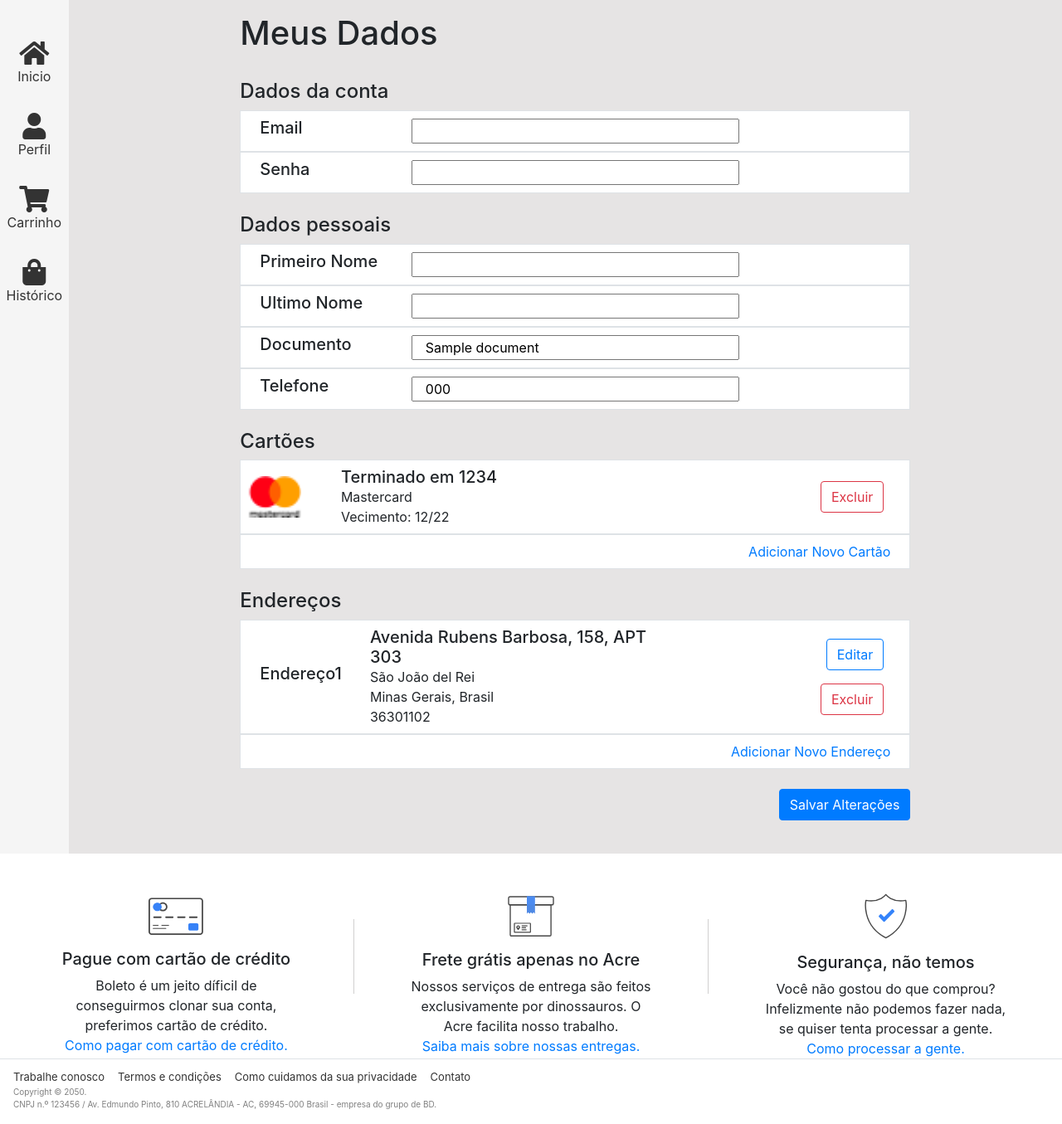
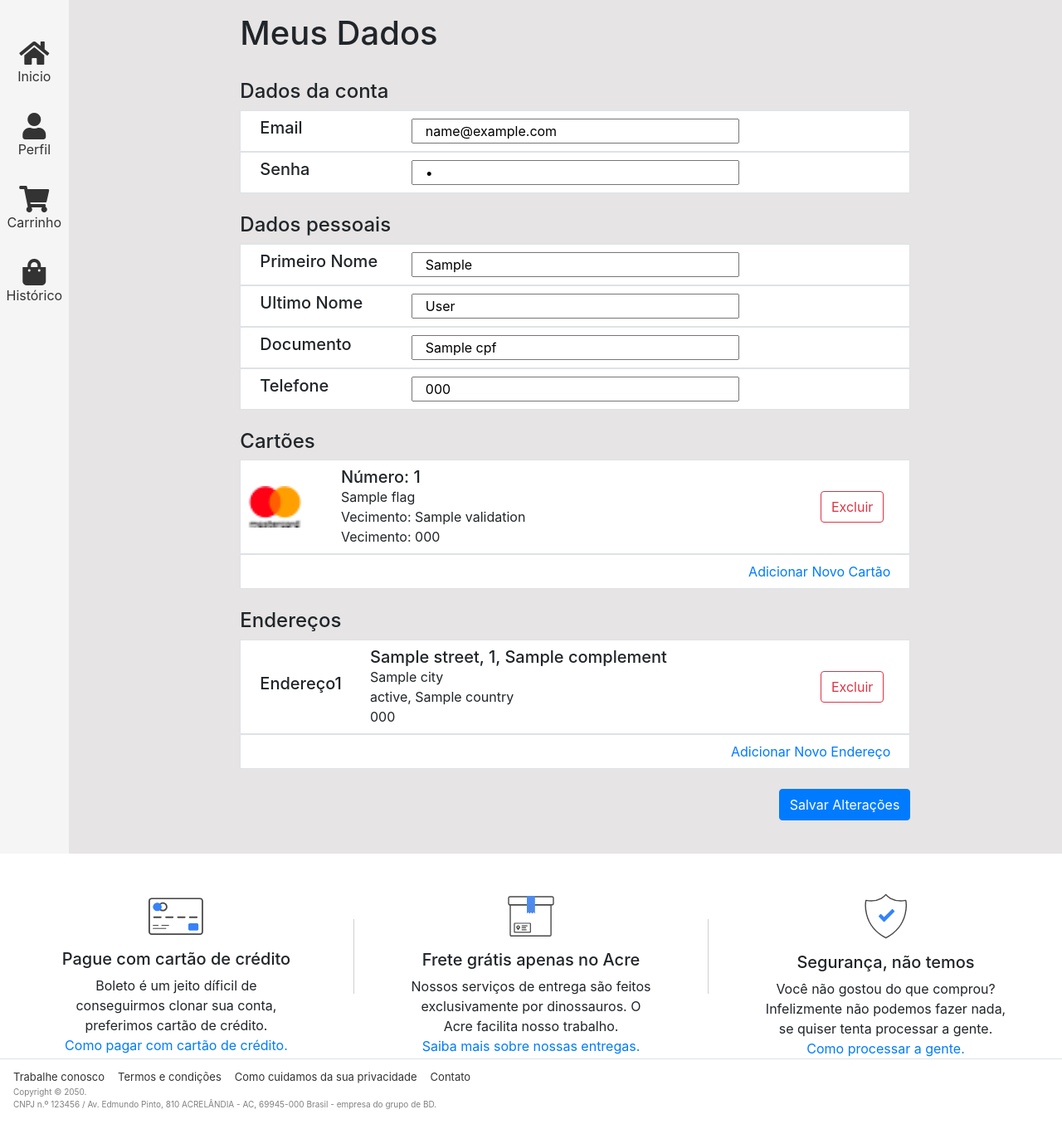
Before and after one commit to juniordc15900/bancodedados, a Django app: template default-django/projeto/main/templates/mains/profile.html in a window 1280 px wide. Shown: the part 127-1482 px from the top of the page at 83% size. Run offline with Django 3.2, Linux system fonts and the light colour scheme; the template is opened without the code that fills it: most values are stand-ins (such as "Sample title", 1, 10 or a date in 2020); some libraries are stand-ins or nearby versions.

Commit message:
kakakakak

```diff
--- a/default-django/projeto/main/models.py
+++ b/default-django/projeto/main/models.py
@@ -10,7 +10,6 @@ class Client(models.Model):
     email = models.EmailField()
     phone = models.BigIntegerField(default=0)
     password = models.CharField(max_length=100)
-
 
     def __str__(self):
         return self.first_name+" "+self.last_name
@@ -50,7 +49,7 @@ class Address(models.Model):
         return "Cliente: "+self.client.first_name+' cep: '+str(self.cep)
 
 class Card(models.Model):
-
+    client = models.ForeignKey(Client, on_delete=models.CASCADE,default=None)
     number = models.BigIntegerField()
     validation = models.DateField()
     security_code = models.BigIntegerField()
--- a/default-django/projeto/main/templates/includes/modal/profile_add_ad.html
+++ b/default-django/projeto/main/templates/includes/modal/profile_add_ad.html
@@ -4,40 +4,41 @@
   <div class="modal-dialog modal-lg modal-dialog-centered">
     <div class="modal-content">
       <form class="p-5" method="post">
+        {% csrf_token %}
         <div class="form-group">
           <label for="addressStreet">Rua</label>
-          <input type="text" class="form-control" id="addressStreet" aria-describedby="addressStreet" placeholder="Avenida Brasil">
+          <input type="text" class="form-control" name="addressStreet" id="addressStreet" aria-describedby="addressStreet" placeholder="Avenida Brasil" required>
         </div>
         <div class="row">
           <div class="form-group col-6">
             <label for="addressPostal">CEP</label>
-            <input type="text" class="form-control" id="addressPostal" aria-describedby="addressPostal" placeholder="36301120">
+            <input type="text" class="form-control" name="addressPostal" id="addressPostal" aria-describedby="addressPostal" placeholder="36301120" required>
           </div>
           <div class="form-group col-3">
             <label for="addressNumber">Número</label>
-            <input type="text" class="form-control" id="addressNumber" aria-describedby="addressNumber" placeholder="1269">
+            <input type="text" class="form-control" name="addressNumber" id="addressNumber" aria-describedby="addressNumber" placeholder="1269" required>
           </div>
           <div class="form-group col-3">
             <label for="addressComplement">Complemento</label>
-            <input type="text" class="form-control" id="addressComplement" aria-describedby="addressComplement" placeholder="101">
+            <input type="text" class="form-control" name="addressComplement" id="addressComplement" aria-describedby="addressComplement" placeholder="101">
           </div>
         </div>
         <div class="row">
           <div class="form-group col-6">
             <label for="addressCity">Cidade</label>
-            <input type="text" class="form-control" id="addressCity" aria-describedby="addressCity" placeholder="São João del Rei">
+            <input type="text" class="form-control" name="addressCity" id="addressCity" aria-describedby="addressCity" placeholder="São João del Rei" required>
           </div>
           <div class="form-group col-3">
             <label for="addressState">Estado</label>
-            <input type="text" class="form-control" id="addressState" aria-describedby="addressState" placeholder="Minas Gerais">
+            <input type="text" class="form-control" name="addressState" id="addressState" aria-describedby="addressState" placeholder="Minas Gerais" required>
           </div>
           <div class="form-group col-3">
             <label for="addressCountry">Pais</label>
-            <input type="text" class="form-control" id="addressCountry" aria-describedby="addressCountry" placeholder="Brasil">
+            <input type="text" class="form-control" name="addressCountry" id="addressCountry" aria-describedby="addressCountry" placeholder="Brasil" required>
           </div>
         </div>
         <div class="d-flex justify-content-end">
-          <button type="submit" class="btn btn-primary">Submit</button>
+          <button type="submit" class="btn btn-primary" name ="profile_add_ad">Submit</button>
         </div>
       </form>
     </div>
--- a/default-django/projeto/main/templates/includes/modal/profile_add_card.html
+++ b/default-django/projeto/main/templates/includes/modal/profile_add_card.html
@@ -4,33 +4,34 @@
   <div class="modal-dialog modal-lg modal-dialog-centered">
     <div class="modal-content">
       <form class="p-5" method="post">
+        {% csrf_token %}
         <div class="form-group">
           <label for="cardNumber">Numero</label>
-          <input type="text" class="form-control" id="cardNumber" aria-describedby="cardNumber" placeholder="Numero do seu cartão">
+          <input type="text" class="form-control" name="cardNumber" id="cardNumber" aria-describedby="cardNumber" placeholder="Numero do seu cartão">
           <small id="cardNumber" class="form-text text-muted">Nós vamos cuidar bem do seu cartão, pode confiar.</small>
         </div>
         <div class="form-group row">
           <div class="col-4">
             <label for="cardValidation">Validade</label>
-            <input type="date" class="form-control" id="cardValidation" aria-describedby="cardValidation">
+            <input type="date" class="form-control" name="cardValidation" id="cardValidation" aria-describedby="cardValidation">
           </div>
           <div class="col-4">
             <label for="cardSecurity">Cod. Segurança</label>
-            <input type="text" class="form-control" id="cardSecurity" aria-describedby="cardSecurity" placeholder="123">
+            <input type="text" class="form-control" name="cardSecurity" id="cardSecurity" aria-describedby="cardSecurity" placeholder="123">
           </div>
           <div class="col-4 d-flex flex-column">
             <label for="cardFlag">Bandeira</label>
-            <select class="custom-select">
-              <option value="0">Mastercard</option>
-              <option value="1">Elo</option>
-              <option value="2">Visa</option>
-              <option value="3">Carteirinha do RU</option>
-              <option value="4">Cielo</option>
+            <select class="custom-select" name="cardFlag">
+              <option value="mastercard">Mastercard</option>
+              <option value="elo">Elo</option>
+              <option value="visa">Visa</option>
+              <option value="carteirinha do ru">Carteirinha do RU</option>
+              <option value="cielo">Cielo</option>
             </select>
           </div>
         </div>
         <div class="d-flex justify-content-end">
-          <button type="submit" class="btn btn-primary">Submit</button>
+          <button type="submit" class="btn btn-primary" name ="profile_add_card">Submit</button>
         </div>
       </form>
     </div>
--- a/default-django/projeto/main/templates/includes/modal/profile_edit_ad.html
+++ /dev/null
@@ -1,45 +0,0 @@
-{% load static %}
-
-<div class="modal fade profile-edit-ad" tabindex="-1" role="dialog" aria-labelledby="myLargeModalLabel" aria-hidden="true">
-  <div class="modal-dialog modal-lg modal-dialog-centered">
-    <div class="modal-content">
-      <form class="p-5" method="post">
-        <div class="form-group">
-          <label for="addressStreet">Rua</label>
-          <input type="text" class="form-control" id="addressStreet" aria-describedby="addressStreet" placeholder="Avenida Brasil">
-        </div>
-        <div class="row">
-          <div class="form-group col-6">
-            <label for="addressPostal">CEP</label>
-            <input type="text" class="form-control" id="addressPostal" aria-describedby="addressPostal" placeholder="36301120">
-          </div>
-          <div class="form-group col-3">
-            <label for="addressNumber">Número</label>
-            <input type="text" class="form-control" id="addressNumber" aria-describedby="addressNumber" placeholder="1269">
-          </div>
-          <div class="form-group col-3">
-            <label for="addressComplement">Complemento</label>
-            <input type="text" class="form-control" id="addressComplement" aria-describedby="addressComplement" placeholder="101">
-          </div>
-        </div>
-        <div class="row">
-          <div class="form-group col-6">
-            <label for="addressCity">Cidade</label>
-            <input type="text" class="form-control" id="addressCity" aria-describedby="addressCity" placeholder="São João del Rei">
-          </div>
-          <div class="form-group col-3">
-            <label for="addressState">Estado</label>
-            <input type="text" class="form-control" id="addressState" aria-describedby="addressState" placeholder="Minas Gerais">
-          </div>
-          <div class="form-group col-3">
-            <label for="addressCountry">Pais</label>
-            <input type="text" class="form-control" id="addressCountry" aria-describedby="addressCountry" placeholder="Brasil">
-          </div>
-        </div>
-        <div class="d-flex justify-content-end">
-          <button type="submit" class="btn btn-primary">Submit</button>
-        </div>
-      </form>
-    </div>
-  </div>
-</div>
--- a/default-django/projeto/main/templates/mains/login.html
+++ b/default-django/projeto/main/templates/mains/login.html
@@ -27,7 +27,7 @@
                 </div>
                 <div class="row w-100">
                     <div class="col-12 col-sm-12 p-3 d-flex justify-content-center w-100">
-                        <a href="cadastra_cliente/" class="w-100 h-50 d-flex align-items-center justify-content-center">Criar Conta</a>
+                        <a href="cadastra-cliente/" class="w-100 h-50 d-flex align-items-center justify-content-center">Criar Conta</a>
                     </div>
                 </div>
                 <div class="row w-100 d-flex align-items-center justify-content-center">
--- a/default-django/projeto/main/templates/mains/profile.html
+++ b/default-django/projeto/main/templates/mains/profile.html
@@ -2,7 +2,6 @@
 {% block main_content %}
     {% load static %}
     {% include "includes/modal/profile_add_ad.html" %}
-    {% include "includes/modal/profile_edit_ad.html" %}
     {% include "includes/modal/profile_add_card.html" %}
     <main class="profile">
         <div class="container-fluid">
@@ -27,7 +26,8 @@
                         </a>
                     </div>
                 </div>
-                <div class="col container-fluid px-5 d-flex align-items-center justify-content-center flex-column py-3">
+                <form class="col container-fluid px-5 d-flex align-items-center justify-content-center flex-column py-3" method="POST">
+                {% csrf_token %}
                     <div class="row w-75 m-0 pb-4">
                         <h1>Meus Dados</h1>
                     </div>
@@ -36,45 +36,48 @@
                     </div>
                     <div class="row profile-bg w-75 m-0 border d-flex align-items-center px-2 py-2">
                         <h3 class="col-3 h5">Email</h3>
-                        <input class="col-6" type="email" value="{{user.email}}" name="email"  placeholder="" required>
+                        <input class="col-6" type="email" value="{{client.email}}" name="email"  placeholder="" required>
                     </div>
                     <div class="row profile-bg w-75 m-0 border d-flex align-items-center px-2 py-2">
                         <h3 class="col-3 h5">Senha</h3>
-                        <input class="col-6" type="password" value="{{user.password}}" name="password"  placeholder="" required>
+                        <input class="col-6" type="password" value="{{client.password}}" name="password"  placeholder="" required>
                     </div>
                     <div class="row w-75 m-0 pt-4">
                         <h2 class="h4">Dados pessoais</h2>
                     </div>
                     <div class="row profile-bg w-75 m-0 border d-flex align-items-center px-2 py-2">
                         <h3 class="col-3 h5">Primeiro Nome</h3>
-                        <input class="col-6" type="text" value="{{user.first_name}}" name="nome"  placeholder="" required>
+                        <input class="col-6" type="text" value="{{client.first_name}}" name="nome"  placeholder="" required>
                     </div>
                     <div class="row profile-bg w-75 m-0 border d-flex align-items-center px-2 py-2">
                         <h3 class="col-3 h5">Ultimo Nome</h3>
-                        <input class="col-6" type="text" value="{{user.last_name}}" name="sobrenome"  placeholder="" required>
+                        <input class="col-6" type="text" value="{{client.last_name}}" name="sobrenome"  placeholder="" required>
                     </div>
                     <div class="row profile-bg w-75 m-0 border d-flex align-items-center px-2 py-2">
                         <h3 class="col-3 h5">Documento</h3>
-                        <input class="col-6" type="text" value="{{document}}" name="document"  placeholder="" required>
+                        <input class="col-6" type="text" value="{{client.cpf}}" name="document"  placeholder="" required>
                     </div>
                     <div class="row profile-bg w-75 m-0 border d-flex align-items-center px-2 py-2">
                         <h3 class="col-3 h5">Telefone</h3>
-                        <input class="col-6" type="text" value="{{phone}}" name="phone"  placeholder="">
+                        <input class="col-6" type="text" value="{{client.phone}}" name="phone"  placeholder="">
                     </div>
                     <div class="row w-75 m-0 pt-4">
                         <h2 class="h4">Cartões</h2>
                     </div>
+                    {% for card in card_list %}
                         <div class="row profile-bg w-75 m-0 border d-flex align-items-center px-2 py-2">
                             <img alt="marca-cartao col-2" src="{% static 'custom/img/mastercard.gif' %}" height="50px">
                             <div class="col-6 px-5">
-                            <h3 class="h5 m-0">Terminado em 1234</h3>
-                            <p class="m-0">Mastercard</p>
-                            <p class="m-0">Vecimento: 12/22</p>
+                                <h3 class="h5 m-0">Número: {{card.number}}</h3>
+                                <p class="m-0">{{card.flag}}</p>
+                                <p class="m-0">Vecimento: {{card.validation}}</p>
+                                <p class="m-0">Vecimento: {{card.security_code}}</p>
                             </div>
                             <div class="col d-flex justify-content-end">
-                            <button type="button" class="btn btn-outline-danger m-2">Excluir</button>
+                                <a href="/delete/card/{{card.pk}}"><button type="button" class="btn btn-outline-danger m-2">Excluir</button></a>
                             </div>
                         </div>
+                    {% endfor %}
                     <div class="row profile-bg w-75 m-0 border d-flex align-items-center px-2 py-2">
                         <div class="col d-flex justify-content-end">
                             <a href="#" data-toggle="modal" data-target=".profile-add-card">Adicionar Novo Cartão</a>
@@ -83,26 +86,27 @@
                     <div class="row w-75 m-0 pt-4">
                         <h2 class="h4">Endereços</h2>
                     </div>
+                    {% for address in address_list %}
                         <div class="row profile-bg w-75 m-0 border d-flex align-items-center px-2 py-2">
-                        <h3 class="col-2 h5">Endereço1</h3>
+                            <h3 class="col-2 h5">Endereço{{address.pk}}</h3>
                             <div class="col-6 px-3">
-                            <h3 class="h5 m-0">Avenida Rubens Barbosa, 158, APT 303</h3>
-                            <p class="m-0">São João del Rei</p>
-                            <p class="m-0">Minas Gerais, Brasil</p>
-                            <p class="m-0">36301102</p>
+                                <h3 class="h5 m-0">{{address.street}}, {{address.number}}, {{address.complement}}</h3>
+                                <p class="m-0">{{address.city}}</p>
+                                <p class="m-0">{{address.state}}, {{address.country}}</p>
+                                <p class="m-0">{{address.cep}}</p>
                             </div>
                             <div class="col d-flex flex-column align-items-end">
-                            <button type="button" class="btn btn-large btn-outline-primary m-2" data-toggle="modal" data-target=".profile-edit-ad">Editar</button>
-                            <button type="button" class="btn btn-outline-danger m-2">Excluir</button>
+                                <a href="/delete/address/{{address.pk}}"><button type="button" class="btn btn-outline-danger m-2">Excluir</button></a>
                             </div>
                         </div>
+                    {% endfor %}
                     <div class="row profile-bg w-75 m-0 border d-flex align-items-center px-2 py-2">
                         <div class="col d-flex justify-content-end">
                             <a href="#" data-toggle="modal" data-target=".profile-add-ad">Adicionar Novo Endereço</a>
                         </div>
                     </div>
                     <div class="row py-4 d-flex justify-content-end w-75">
-                        <button type="button" class="btn btn-primary">Salvar Alterações</button>
+                        <button type="submit" class="btn btn-primary" name="profile_save">Salvar Alterações</button>
                     </div>
                 </div>
             </div>
--- a/default-django/projeto/main/urls.py
+++ b/default-django/projeto/main/urls.py
@@ -18,11 +18,12 @@ urlpatterns = [
 
     # Cliente #
     path('profile/',views.profileData,name='profileData'),
-    path('logout/',views.logout,name='logout'),
 
     # Fornecedor #
 
     # Paginas especiais #
+    path('logout/',views.logout,name='logout'),
+    path('delete/<str:delete_type>/<str:delete_pk>/', views.delete, name='delete'),
     path('admin/', admin.site.urls),
     path('terms-of-use', views.document,{"type_model":"TERMOS DE USO"}),
     path('privacy-policy', views.document,{"type_model":"POLÍTICA DE PRIVACIDADE"}),
```
Also changed, not shown: default-django/projeto/main/views.py (+67 -3 lines), default-django/projeto/db.sqlite3, default-django/projeto/main/migrations/0002_card_client.py (added). Lines whose indentation alone changed are shown as unchanged.
